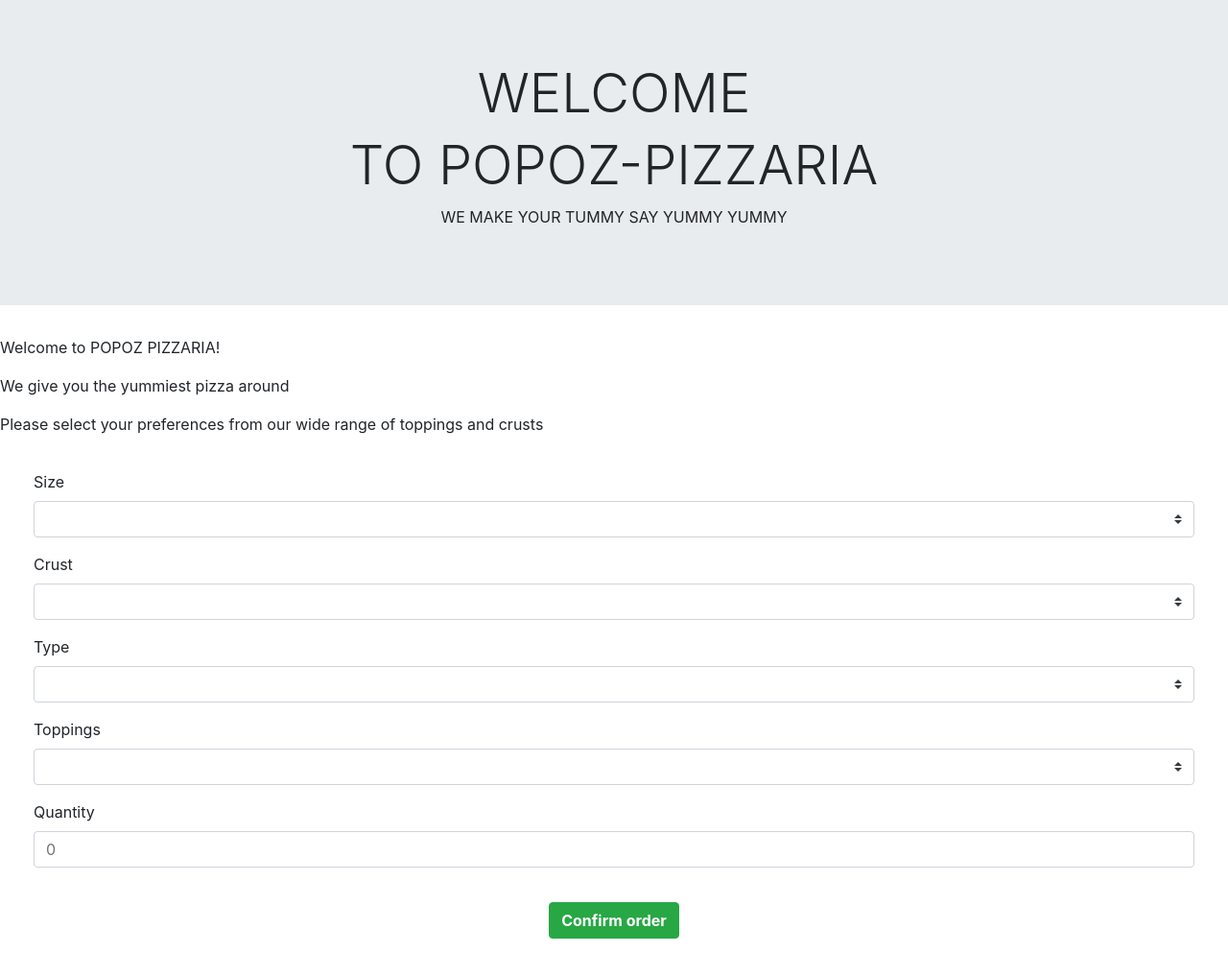
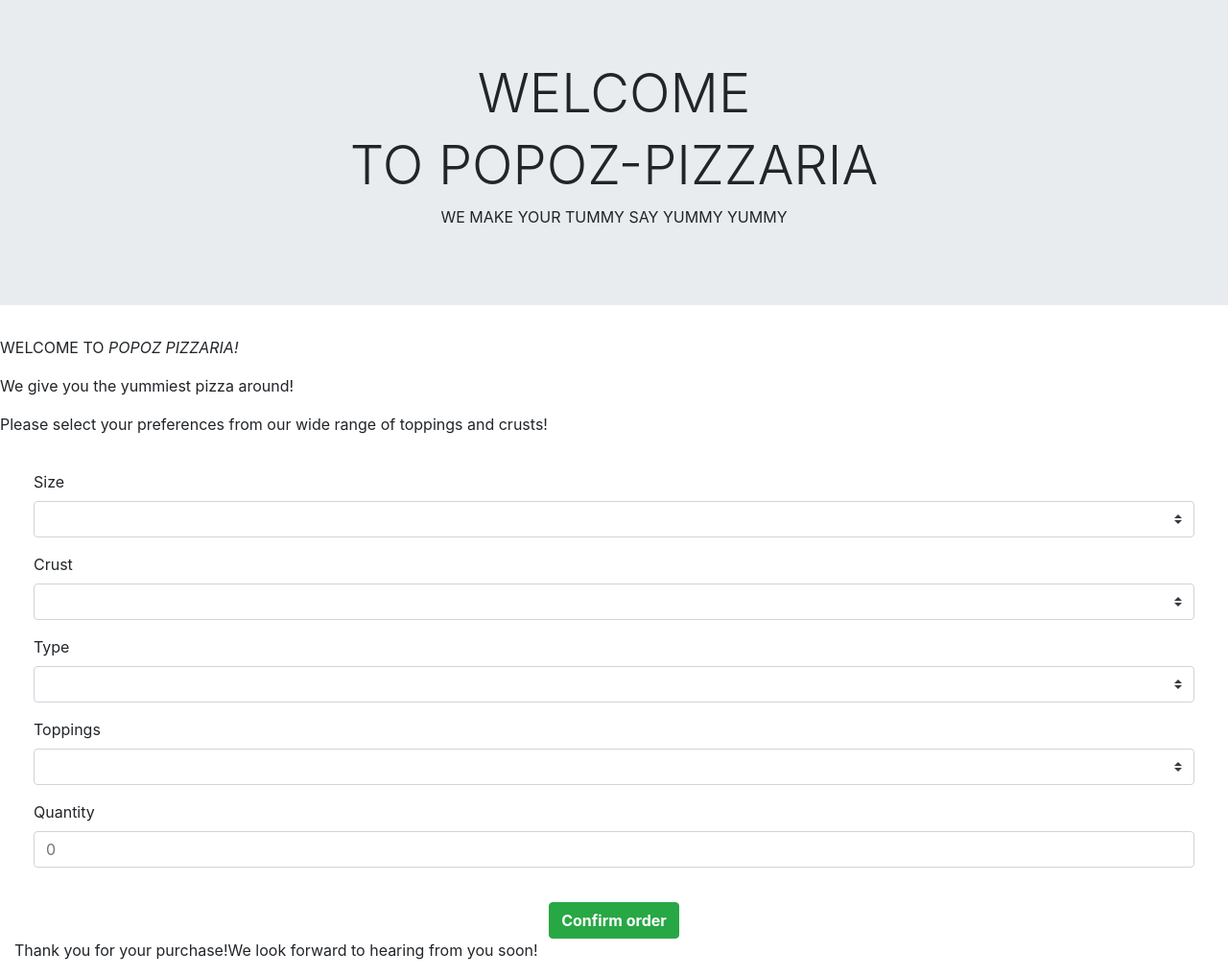
Before and after one commit to claudiahW/popoz-pizzaria, a plain HTML site: page index.html in a window 1280 px wide. Shown: the whole page at 96% size. Before the commit the page ends 978 px from the top, so only its background shows below. Drawn offline with nearby package versions, Linux system fonts and the light colour scheme.

Commit message:
add thank you paragraph

```diff
--- a/index.html
+++ b/index.html
@@ -23,9 +23,9 @@
 
     </div>
     <div class="intro">
-        <p>Welcome to POPOZ PIZZARIA!</p>
-        <P>We give you the yummiest pizza around</P>
-        <p>Please select your preferences from our wide range of toppings and crusts</p>
+        <p>WELCOME TO  <em>POPOZ PIZZARIA!</em></p>
+        <P>We give you the yummiest pizza around!</P>
+        <p>Please select your preferences from our wide range of toppings and crusts!</p>
     </div>
 
 
@@ -97,6 +97,10 @@
                 <div class="button">
                 <button class="btn btn-success mx-auto d-block submit" type="submit" id="submit2"><strong>Confirm order</strong>
                 </div>
+
+                <div>
+                    <p>Thank you for your purchase!We look forward to hearing from you soon!</p>
+                </div>
             </form>
 
 
```
